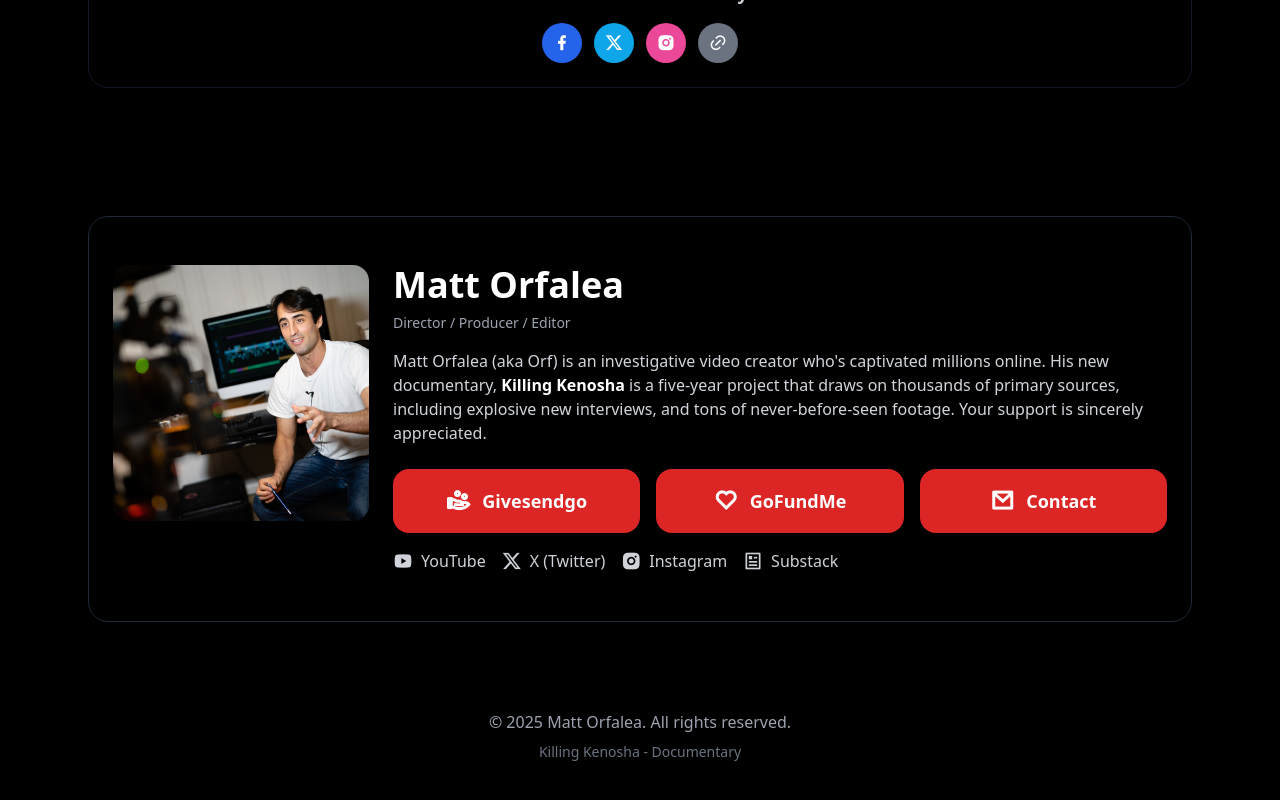
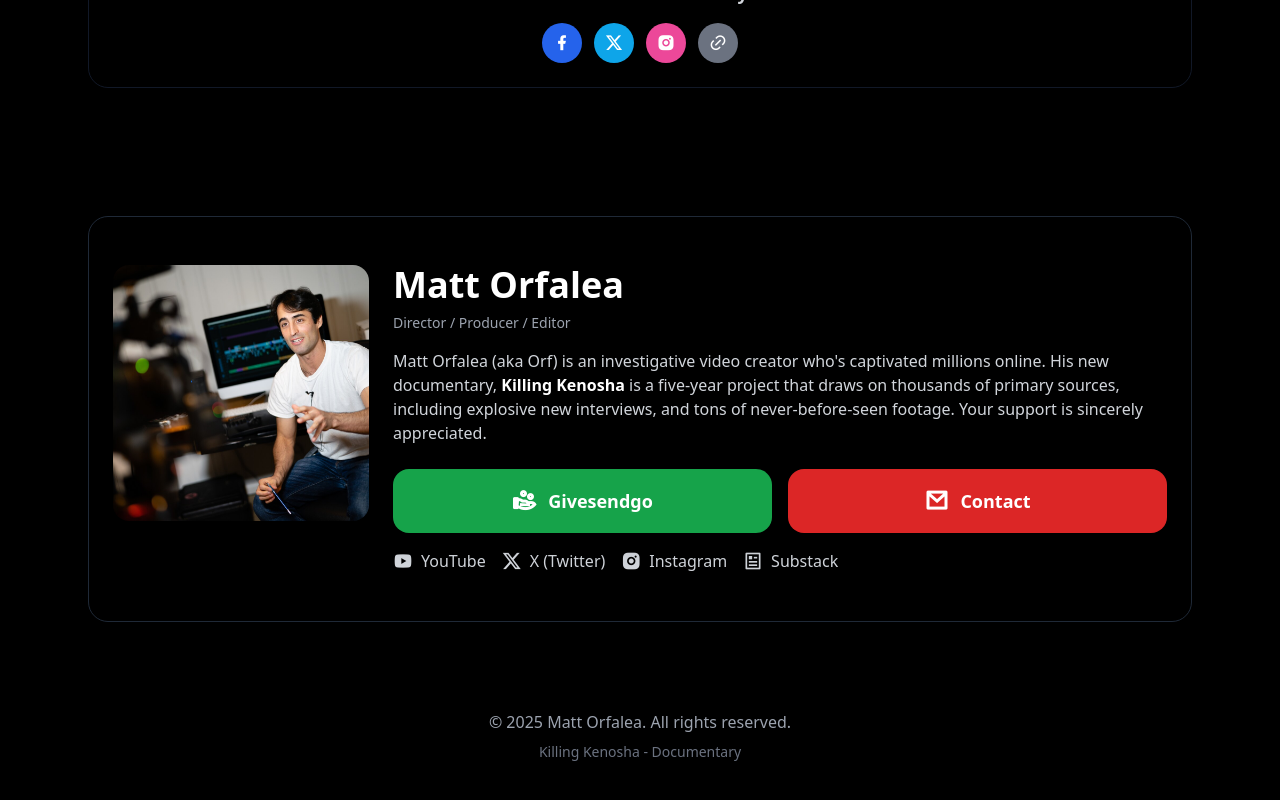
Before and after one commit to tannibunni/killingkenoshafilm, a Vue app: page / in a window 1280 px wide. Shown: the part 2740-3540 px from the top of the page. Built offline with nearby package versions, Linux system fonts and the light colour scheme; no server answers.

Commit message:
Update GivesendGo button styling

```diff
--- a/src/components/Bio.vue
+++ b/src/components/Bio.vue
@@ -26,20 +26,10 @@
               href="https://www.givesendgo.com/KillingKenoshaFilm"
               target="_blank"
               rel="noopener noreferrer"
-              class="w-full sm:flex-1 inline-flex items-center justify-center gap-2 sm:gap-3 bg-red-600 hover:bg-red-700 text-white px-6 sm:px-8 py-3 sm:py-4 rounded-lg font-semibold text-base sm:text-lg transition-all duration-300 transform hover:scale-105 shadow-xl whitespace-nowrap"
+              class="w-full sm:flex-1 inline-flex items-center justify-center gap-2 sm:gap-3 bg-green-600 hover:bg-green-700 text-white px-6 sm:px-8 py-3 sm:py-4 rounded-lg font-semibold text-base sm:text-lg transition-all duration-300 transform hover:scale-105 shadow-xl whitespace-nowrap"
             >
               <i class="ri-hand-coin-line text-xl sm:text-2xl"></i>
               <span>Givesendgo</span>
-            </a>
-
-            <a
-              href="https://www.gofundme.com/f/killingkenoshadocumentary"
-              target="_blank"
-              rel="noopener noreferrer"
-              class="w-full sm:flex-1 inline-flex items-center justify-center gap-2 sm:gap-3 bg-red-600 hover:bg-red-700 text-white px-6 sm:px-8 py-3 sm:py-4 rounded-lg font-semibold text-base sm:text-lg transition-all duration-300 transform hover:scale-105 shadow-xl whitespace-nowrap"
-            >
-              <i class="ri-heart-line text-xl sm:text-2xl"></i>
-              <span>GoFundMe</span>
             </a>
 
             <!-- Contact Button -->
```
